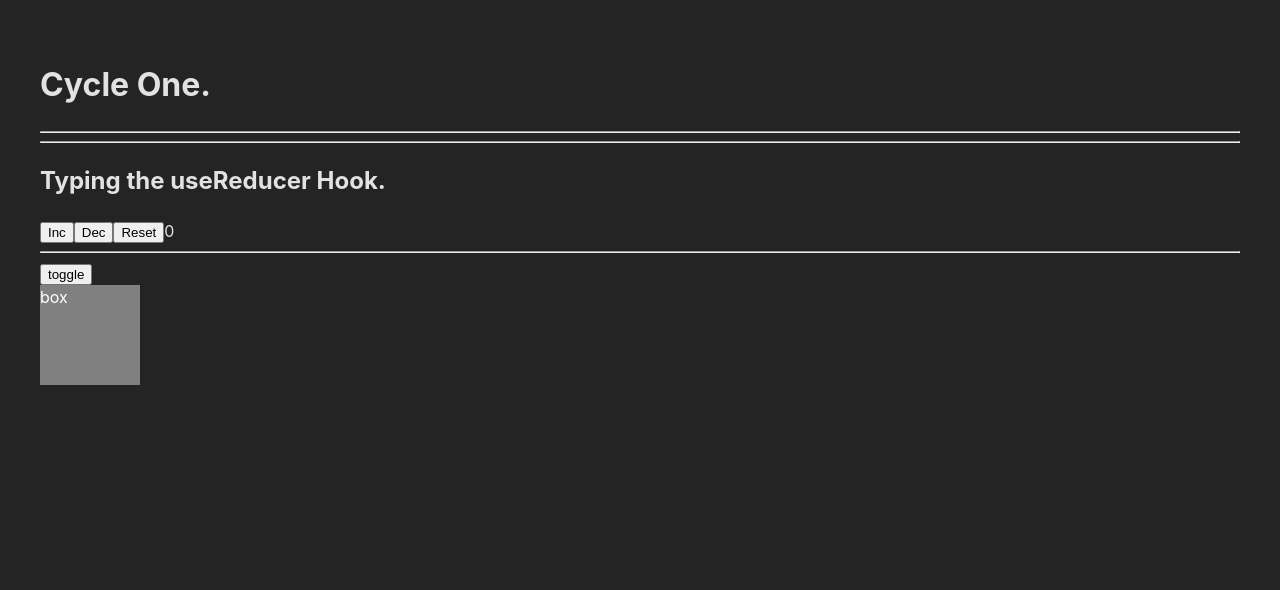
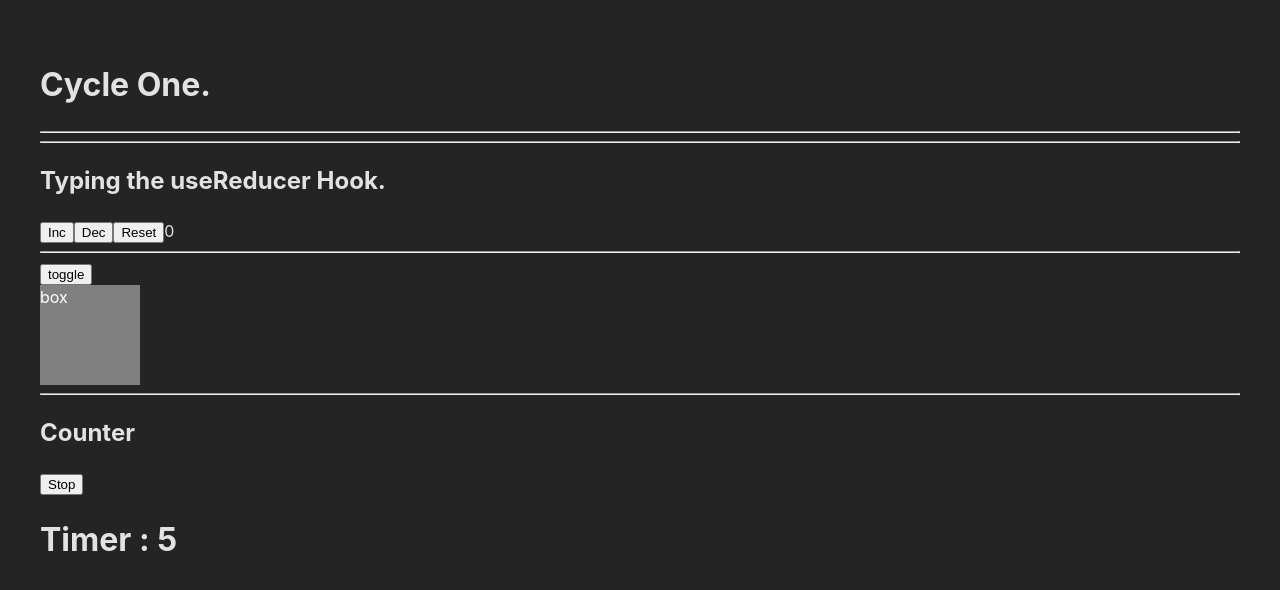
Before and after one commit to MiheerTamkhane/interview-prep, a React (Vite) app: page / in a window 1280 px wide. Shown: the top 590 px of the page. Built offline with nearby package versions, Linux system fonts and the light colour scheme.

Commit message:
typing the useRef hook in react ts

```diff
--- a/src/App.tsx
+++ b/src/App.tsx
@@ -3,6 +3,7 @@ import Question2 from "./components/cycleOne/Question2";
 import Counter from "./components/Counter";
 import Box from "./components/context/Box";
 import { ThemeProvider } from "./components/context/ThemeProvider";
+import MutableRef from "./components/MutableRef";
 import "./App.css";
 
 function App() {
@@ -18,6 +19,8 @@ function App() {
       <ThemeProvider>
         <Box />
       </ThemeProvider>
+      <hr />
+      <MutableRef />
     </>
   );
 }
--- /dev/null
+++ b/src/components/MutableRef.tsx
@@ -0,0 +1,29 @@
+import React, { useEffect, useRef, useState } from "react";
+
+const MutableRef = () => {
+  const [time, setTime] = useState<number>(0);
+  const intervalRef = useRef<number | null>(null);
+
+  const stopInterval = () => {
+    if (intervalRef.current) {
+      clearInterval(intervalRef.current);
+    }
+  };
+  useEffect(() => {
+    intervalRef.current = setInterval(() => {
+      setTime((t: number) => t + 1);
+    }, 1000);
+    return () => {
+      stopInterval();
+    };
+  }, []);
+  return (
+    <div>
+      <h2>Counter </h2>
+      <button onClick={() => stopInterval()}>Stop</button>
+      <h1>Timer : {time}</h1>
+    </div>
+  );
+};
+
+export default MutableRef;
--- a/src/components/context/Box.tsx
+++ b/src/components/context/Box.tsx
@@ -1,5 +1,5 @@
 import React from "react";
-import { useTheme, ThemeProvider } from "./ThemeProvider";
+import { useTheme } from "./ThemeProvider";
 
 const Box = () => {
   const { theme, setTheme } = useTheme();
```
